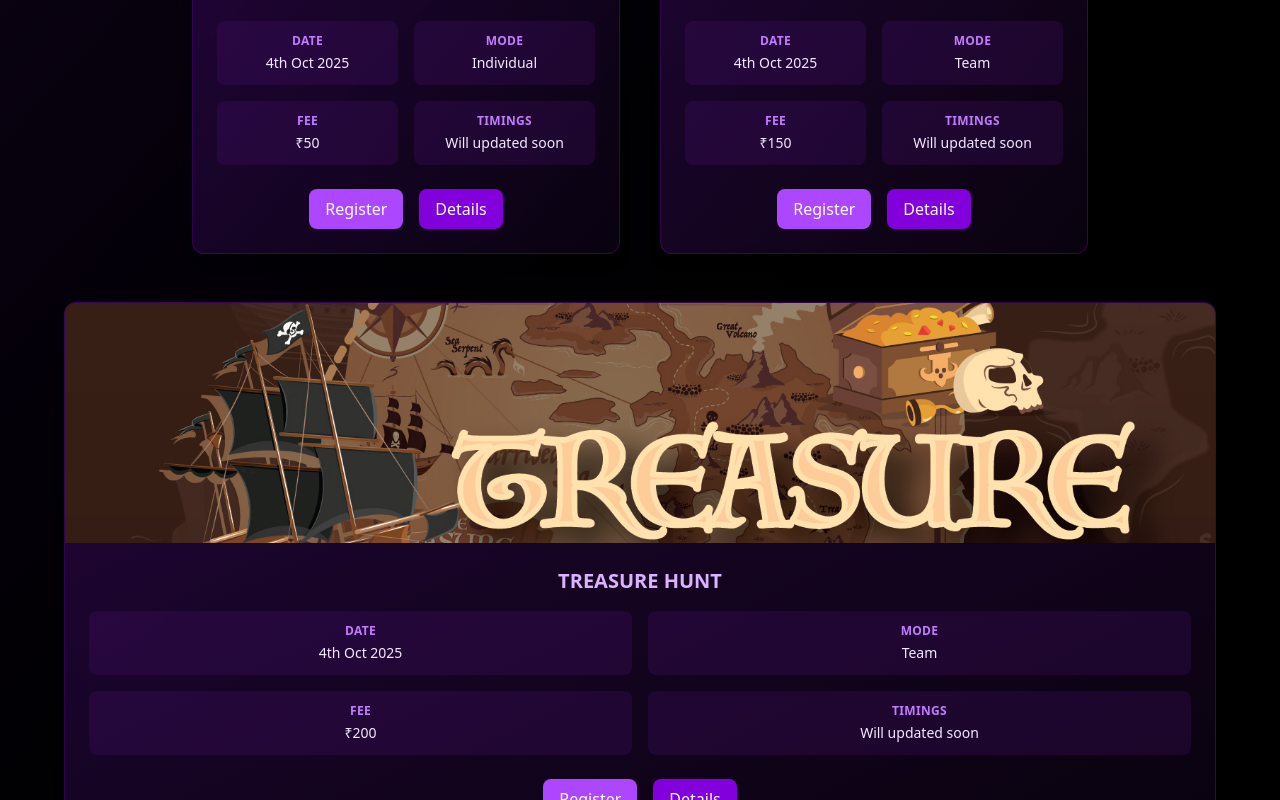
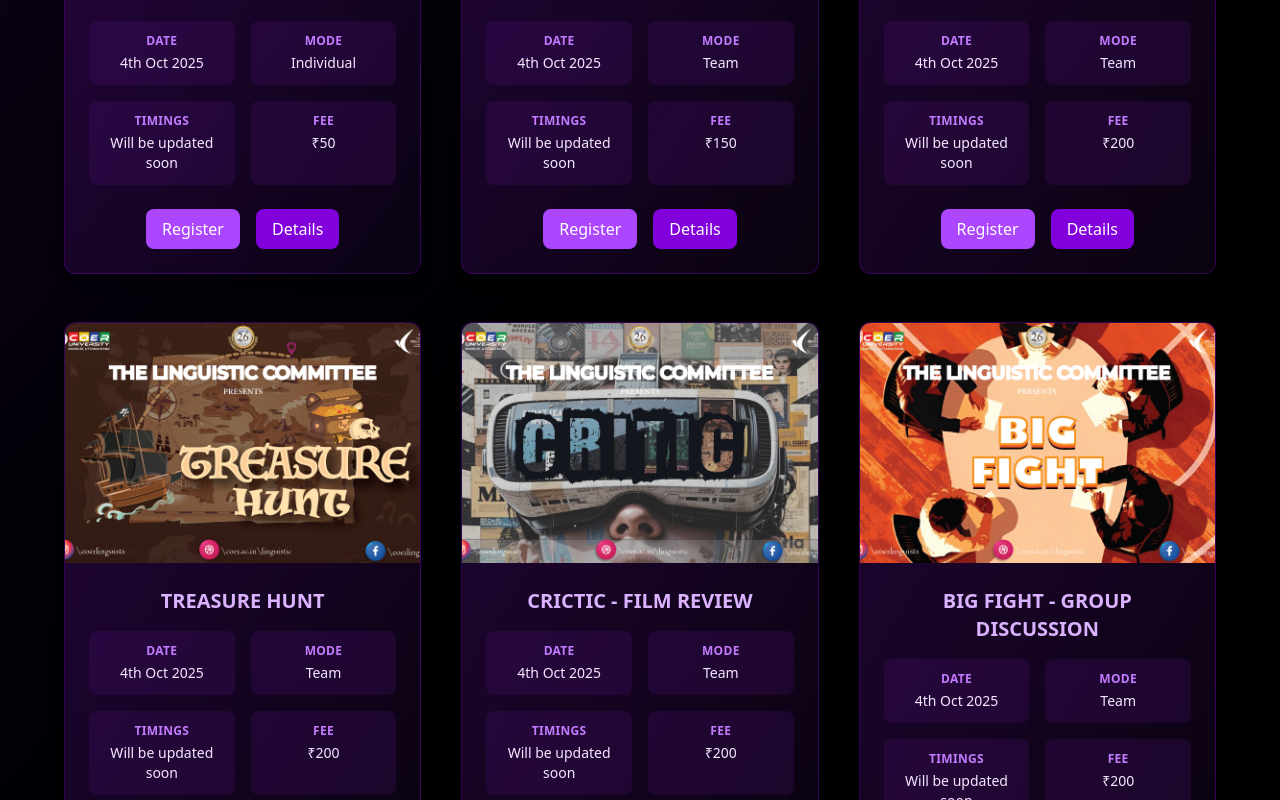
Before and after one commit to thelinguisticcommittee/Lingi-Site, a Next.js app: page /inFormal in a window 1280 px wide. Shown: the part 480-1280 px from the top of the page. Built offline with nearby package versions, Linux system fonts and the light colour scheme.

Commit message:
added changes to inforal

```diff
--- a/src/app/components/Events.jsx
+++ b/src/app/components/Events.jsx
@@ -237,12 +237,7 @@ export default function EventsSection() {
                       </p>
                       <p className="text-sm mt-1 text-purple-100">{e.Mode}</p>
                     </div>
-                    <div className="bg-purple-900/20 rounded-lg p-3">
-                      <p className="text-xs uppercase tracking-wide text-purple-400 font-semibold">
-                        Fee
-                      </p>
-                      <p className="text-sm mt-1 text-purple-100">{e.Fee}</p>
-                    </div>
+
                     <div className="bg-purple-900/20 rounded-lg p-3">
                       <p className="text-xs uppercase tracking-wide text-purple-400 font-semibold">
                         Timings
@@ -250,6 +245,12 @@ export default function EventsSection() {
                       <p className="text-sm mt-1 text-purple-100">
                         {e.Timings}
                       </p>
+                    </div>
+                    <div className="bg-purple-900/20 rounded-lg p-3">
+                      <p className="text-xs uppercase tracking-wide text-purple-400 font-semibold">
+                        Fee
+                      </p>
+                      <p className="text-sm mt-1 text-purple-100">{e.Fee}</p>
                     </div>
                   </div>
 
--- a/src/app/inFormal/page.js
+++ b/src/app/inFormal/page.js
@@ -11,7 +11,7 @@ const events = [
     date: `4th Oct 2025`,
     Mode: `Individual`,
     Fee: `₹50`,
-    Timings: `Will updated soon`,
+    Timings: `Will be updated soon`,
   },
   {
     title: "FUTSAL",
@@ -21,7 +21,7 @@ const events = [
     date: `4th Oct 2025`,
     Mode: `Team`,
     Fee: `₹150`,
-    Timings: `Will updated soon`,
+    Timings: `Will be updated soon`,
   },
   {
     title: "TREASURE HUNT",
@@ -31,7 +31,40 @@ const events = [
     date: `4th Oct 2025`,
     Mode: `Team`,
     Fee: `₹200`,
-    Timings: `Will updated soon`,
+    Timings: `Will be updated soon`,
+  },
+  {
+    title: "CRICTIC - FILM REVIEW",
+    image: "/critic rec-01.jpg",
+    registerLink: "https://forms.gle/BWHFLwKgaNpBZe7k6",
+    description: `"Critic" is a unique and interactive movie review event
+    where a movie or selected clips will be shown on screen, and the audience
+    will have to guess, analyze, and express their creativity. Participants will
+    then write a short story inspired by the movie, share their interpretation, or
+     pen down a review of what they have watched. This event blends observation with
+     imagination, encouraging participants to think critically, interpret creatively,
+     and put their thoughts into words. It’s not just about watching a movie—it’s about
+     understanding, imagining, and expressing your own perspective on it.`,
+    date: `4th Oct 2025`,
+    Mode: `Team`,
+    Fee: `₹200`,
+    Timings: `Will be updated soon`,
+  },
+  {
+    title: "BIG FIGHT - GROUP DISCUSSION",
+    image: "/big fight rec-01.jpg",
+    registerLink: "https://forms.gle/BWHFLwKgaNpBZe7k6",
+    description: `"Big Fight" is an engaging group discussion event designed to bring
+    out diverse perspectives, critical thinking, and communication skills. Participants
+    will be divided into groups and given thought-provoking topics ranging from current
+    affairs to abstract ideas. Each team will present their arguments, counterpoints, and
+    rebuttals in a structured discussion format, showcasing their ability to analyze, articulate,
+     and persuade. The event not only tests knowledge and awareness but also evaluates teamwork, confidence,
+      and clarity of expression, making it a true battle of ideas and intellect.`,
+    date: `4th Oct 2025`,
+    Mode: `Team`,
+    Fee: `₹200`,
+    Timings: `Will be updated soon`,
   },
 ];
 
@@ -77,9 +110,8 @@ export default function EventsSection() {
 
         {/* Events Grid */}
         <div className="flex flex-col gap-12 justify-center items-center">
-          {/* First Row → 2 Cards */}
-          <div className="grid grid-cols-1 md:grid-cols-2 gap-10 max-w-4xl w-full justify-center">
-            {events.slice(0, 2).map((e, idx) => (
+          <div className="grid grid-cols-3 md:grid-cols-3 gap-10 max-w-6xl w-full justify-center">
+            {events.slice(0, 3).map((e, idx) => (
               <motion.div
                 key={idx}
                 variants={item}
@@ -89,8 +121,8 @@ export default function EventsSection() {
                 }}
                 transition={{ type: "spring", stiffness: 300 }}
                 className="bg-gradient-to-br from-purple-800/30 to-purple-900/10
-                           border border-purple-700/30 rounded-xl shadow-lg
-                           backdrop-blur-sm overflow-hidden flex flex-col"
+                 border border-purple-700/30 rounded-xl shadow-lg
+                 backdrop-blur-sm overflow-hidden flex flex-col"
               >
                 {e.image && (
                   <img
@@ -107,30 +139,31 @@ export default function EventsSection() {
                   {/* Event Info Grid */}
                   <div className="grid grid-cols-2 gap-4 text-center mb-6">
                     <div className="bg-purple-900/20 rounded-lg p-3">
-                      <p className="text-xs uppercase tracking-wide text-purple-400 font-semibold">
+                      <p className=" text-xs uppercase tracking-wide text-purple-400 font-bold">
                         Date
                       </p>
                       <p className="text-sm mt-1 text-purple-100">{e.date}</p>
                     </div>
                     <div className="bg-purple-900/20 rounded-lg p-3">
-                      <p className="text-xs uppercase tracking-wide text-purple-400 font-semibold">
+                      <p className="text-xs uppercase tracking-wide text-purple-400 font-bold">
                         Mode
                       </p>
                       <p className="text-sm mt-1 text-purple-100">{e.Mode}</p>
                     </div>
+
                     <div className="bg-purple-900/20 rounded-lg p-3">
-                      <p className="text-xs uppercase tracking-wide text-purple-400 font-semibold">
-                        Fee
-                      </p>
-                      <p className="text-sm mt-1 text-purple-100">{e.Fee}</p>
-                    </div>
-                    <div className="bg-purple-900/20 rounded-lg p-3">
-                      <p className="text-xs uppercase tracking-wide text-purple-400 font-semibold">
+                      <p className="text-xs uppercase tracking-wide text-purple-400 font-bold">
                         Timings
                       </p>
                       <p className="text-sm mt-1 text-purple-100">
                         {e.Timings}
                       </p>
+                    </div>
+                    <div className="bg-purple-900/20 rounded-lg p-3">
+                      <p className="text-xs uppercase tracking-wide text-purple-400 font-bold">
+                        Fee
+                      </p>
+                      <p className="text-sm mt-1 text-purple-100">{e.Fee}</p>
                     </div>
                   </div>
 
@@ -155,9 +188,7 @@ export default function EventsSection() {
               </motion.div>
             ))}
           </div>
-
-          {/* Second Row → 3 Cards */}
-          <div className="grid grid-cols-1 md:grid-cols-1 gap-10 max-w-6xl w-full justify-center">
+          <div className="grid grid-cols-3 md:grid-cols-3 gap-10 max-w-6xl w-full justify-center">
             {events.slice(2).map((e, idx) => (
               <motion.div
                 key={idx}
@@ -186,30 +217,30 @@ export default function EventsSection() {
                   {/* Event Info Grid */}
                   <div className="grid grid-cols-2 gap-4 text-center mb-6">
                     <div className="bg-purple-900/20 rounded-lg p-3">
-                      <p className="text-xs uppercase tracking-wide text-purple-400 font-semibold">
+                      <p className="text-xs uppercase tracking-wide text-purple-400 font-bold">
                         Date
                       </p>
                       <p className="text-sm mt-1 text-purple-100">{e.date}</p>
                     </div>
                     <div className="bg-purple-900/20 rounded-lg p-3">
-                      <p className="text-xs uppercase tracking-wide text-purple-400 font-semibold">
+                      <p className="text-xs uppercase tracking-wide text-purple-400 font-bold">
                         Mode
                       </p>
                       <p className="text-sm mt-1 text-purple-100">{e.Mode}</p>
                     </div>
                     <div className="bg-purple-900/20 rounded-lg p-3">
-                      <p className="text-xs uppercase tracking-wide text-purple-400 font-semibold">
-                        Fee
-                      </p>
-                      <p className="text-sm mt-1 text-purple-100">{e.Fee}</p>
-                    </div>
-                    <div className="bg-purple-900/20 rounded-lg p-3">
-                      <p className="text-xs uppercase tracking-wide text-purple-400 font-semibold">
+                      <p className="text-xs uppercase tracking-wide text-purple-400 font-bold">
                         Timings
                       </p>
                       <p className="text-sm mt-1 text-purple-100">
                         {e.Timings}
                       </p>
+                    </div>
+                    <div className="bg-purple-900/20 rounded-lg p-3">
+                      <p className="text-xs uppercase tracking-wide text-purple-400 font-bold">
+                        Fee
+                      </p>
+                      <p className="text-sm mt-1 text-purple-100">{e.Fee}</p>
                     </div>
                   </div>
 
```
Also changed, not shown: public/big fight rec-01.jpg (added), public/critic rec-01.jpg (added).
